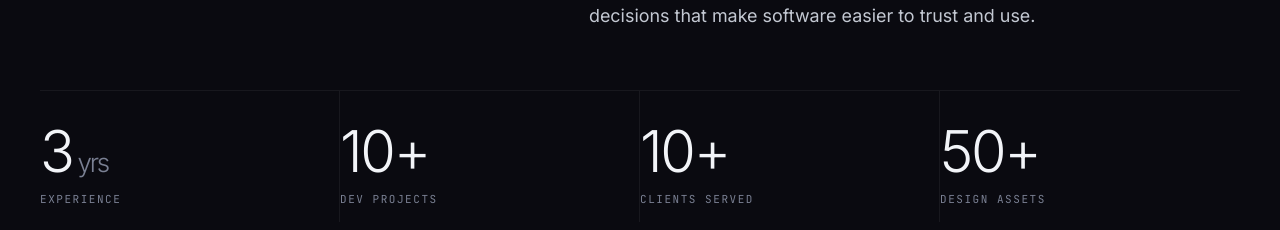
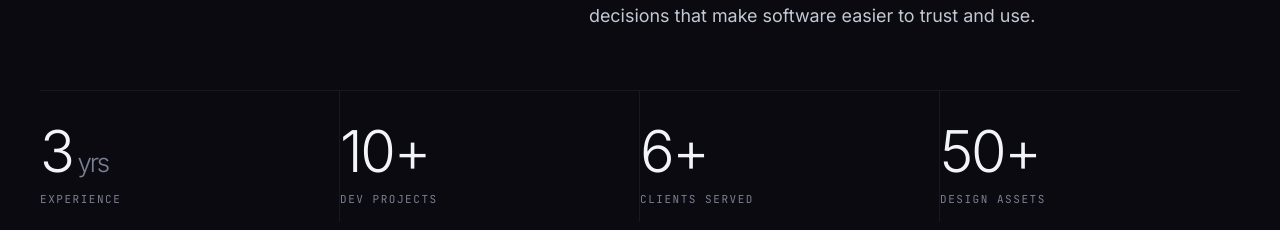
Before and after one commit to ZiniMedAmine/zini-portfolio, a React (Vite) app in the folder zini-portfolio/: page / in a window 1280 px wide. Shown: the part 1847-2077 px from the top of the page. Built offline with nearby package versions, Linux system fonts and the light colour scheme.

Commit message:
quick fix 2

```diff
--- a/zini-portfolio/src/App.jsx
+++ b/zini-portfolio/src/App.jsx
@@ -790,7 +790,7 @@ function App() {
           <div className="container about-stats reveal-stagger">
             <div className="stat"><div className="num">3<span className="unit"> yrs</span></div><div className="label">Experience</div></div>
             <div className="stat"><div className="num">10+</div><div className="label">Dev projects</div></div>
-            <div className="stat"><div className="num">10+</div><div className="label">Clients served</div></div>
+            <div className="stat"><div className="num">6+</div><div className="label">Clients served</div></div>
             <div className="stat"><div className="num">50+</div><div className="label">Design assets</div></div>
           </div>
         </section>
```
